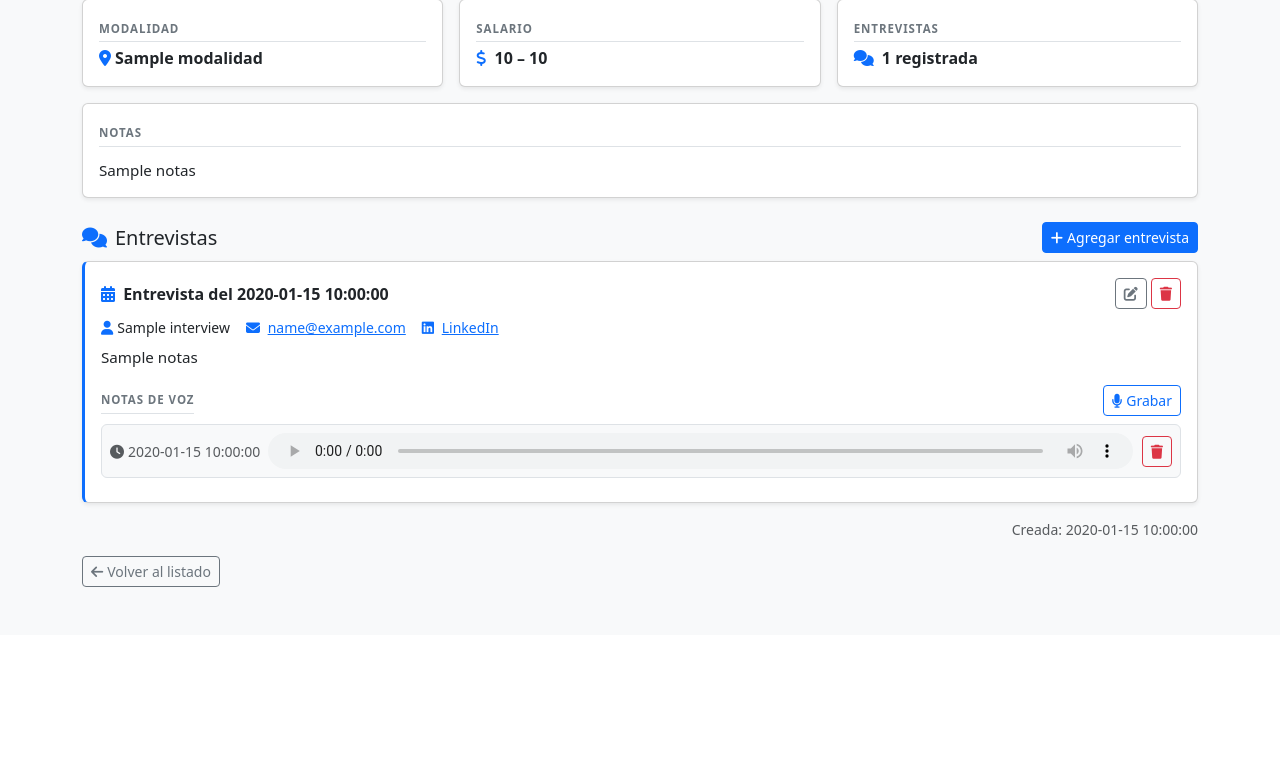
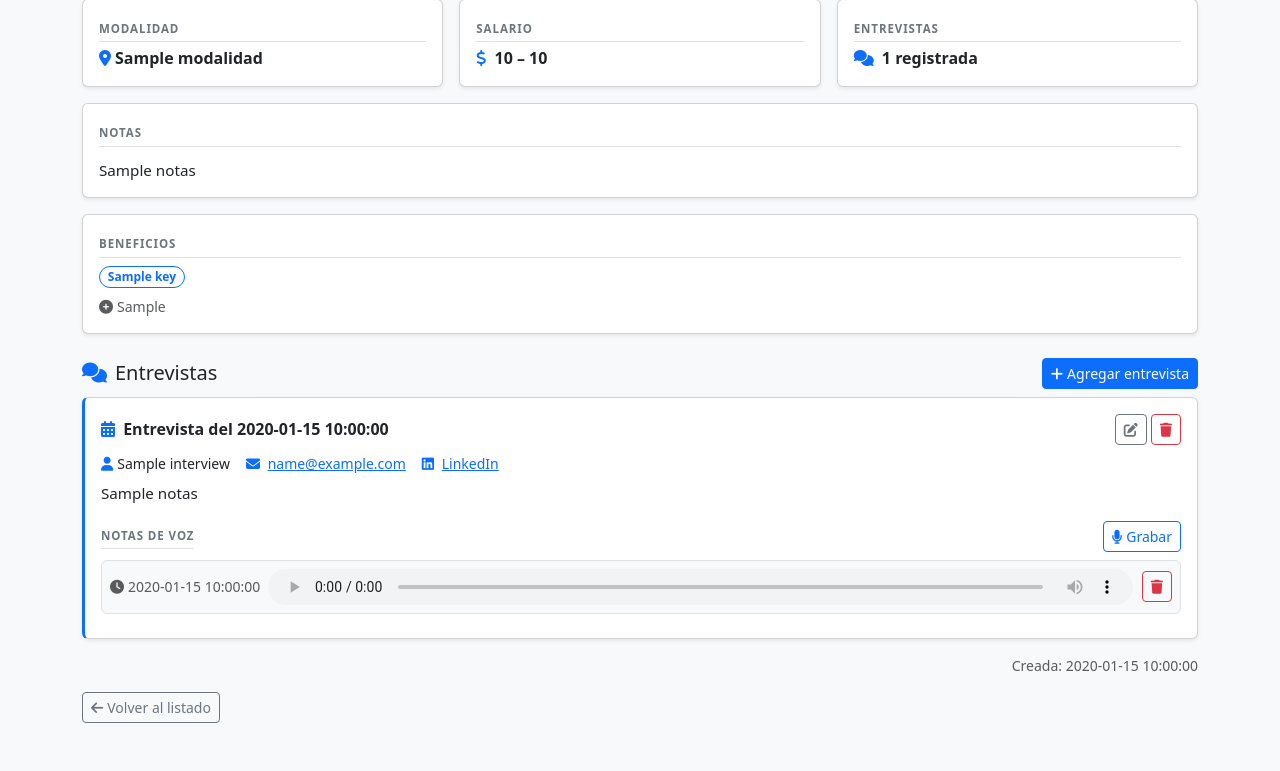
Before and after one commit to pruglio/HRtracker, a Flask app: template templates/application_detail.html in a window 1280 px wide. Shown: the part 219-990 px from the top of the page. Before the commit the page ends 806 px from the top, so only its background shows below. Run offline with Flask 3, Linux system fonts and the light colour scheme; the template is opened without the code that fills it: most values are stand-ins (such as "Sample title", 1, 10 or a date in 2020).

Commit message:
feat: display beneficios badges on application detail view

```diff
--- a/app.py
+++ b/app.py
@@ -250,7 +250,11 @@ def application_detail(app_id):
     application = find_application(applications, app_id)
     if not application:
         abort(404)
-    return render_template('application_detail.html', application=application)
+    return render_template(
+        'application_detail.html',
+        application=application,
+        beneficios_labels=BENEFICIOS_LABELS,
+    )
 
 
 @app.route('/application/<app_id>/edit')
--- a/templates/application_detail.html
+++ b/templates/application_detail.html
@@ -110,6 +110,30 @@
 </div>
 {% endif %}
 
+{# === Beneficios === #}
+{% set tiene_beneficios = application.beneficios or application.beneficios_otros %}
+{% if tiene_beneficios %}
+<div class="card shadow-sm mb-3">
+  <div class="card-body">
+    <p class="form-section-title mb-2">Beneficios</p>
+    {% if application.beneficios %}
+    <div class="d-flex flex-wrap gap-1 mb-2">
+      {% for key in application.beneficios %}
+        <span class="badge rounded-pill border border-primary text-primary">
+          {{ beneficios_labels.get(key, key) }}
+        </span>
+      {% endfor %}
+    </div>
+    {% endif %}
+    {% if application.beneficios_otros %}
+    <p class="small text-muted mb-0">
+      <i class="fas fa-plus-circle me-1"></i>{{ application.beneficios_otros }}
+    </p>
+    {% endif %}
+  </div>
+</div>
+{% endif %}
+
 {# === Interviews section === #}
 <div class="d-flex justify-content-between align-items-center mb-2 mt-4">
   <h5 class="mb-0"><i class="fas fa-comments me-2 text-primary"></i>Entrevistas</h5>
```
